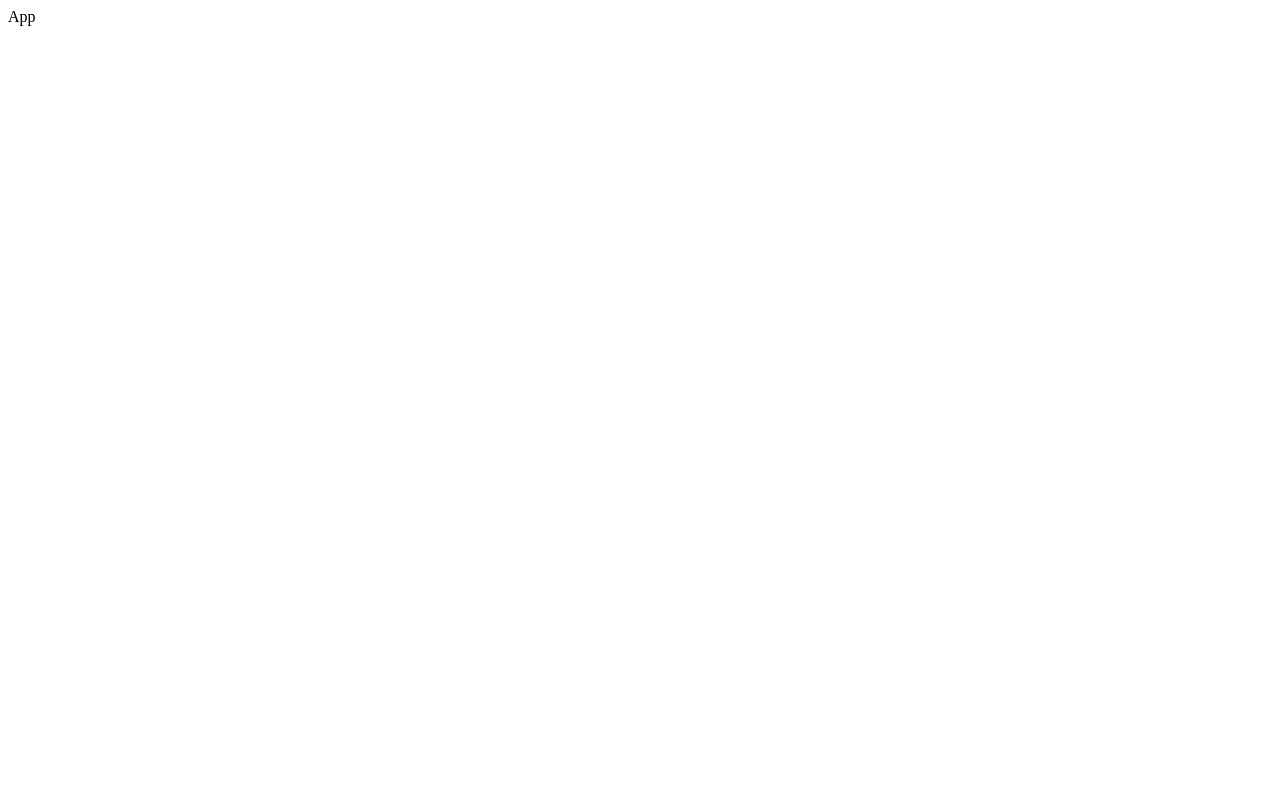
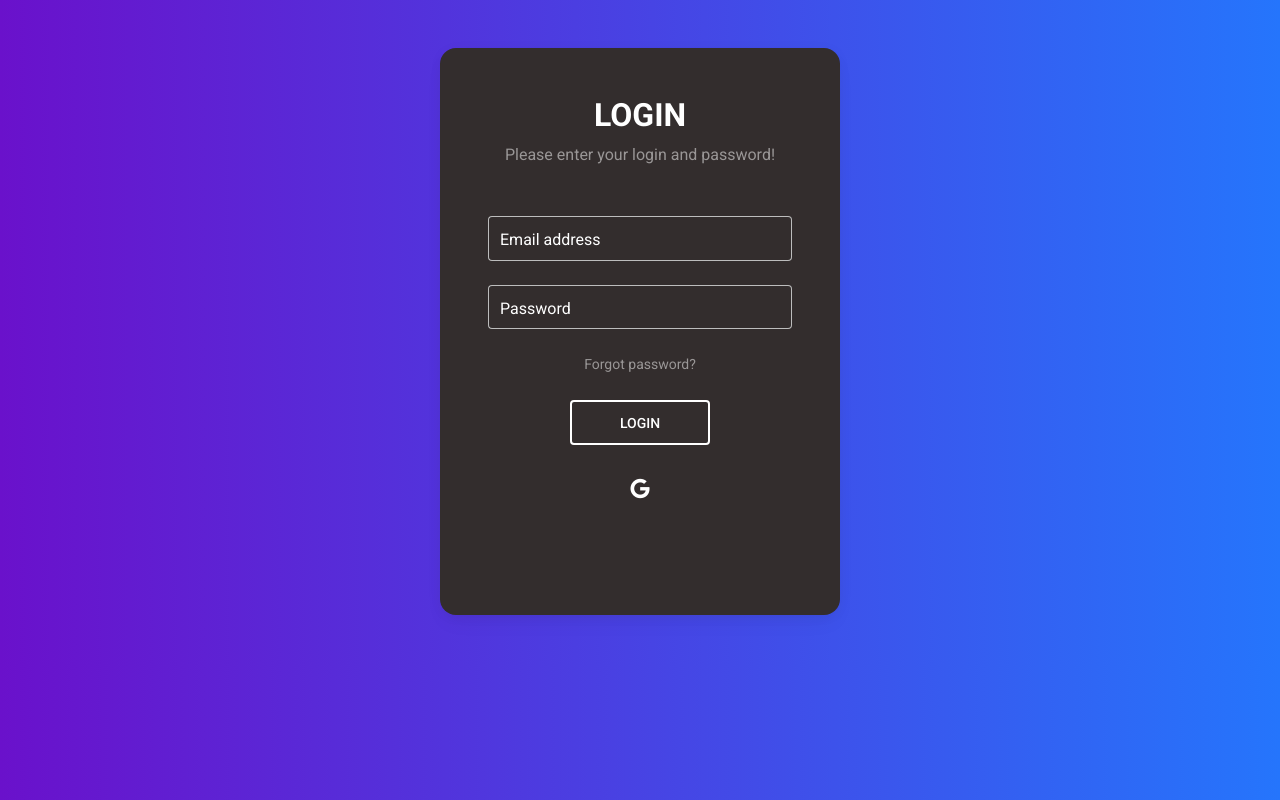
Before and after one commit to RaudamITA/Andmebaaside_Projekt, a React app in the folder frontend/: page /register in a window 1280 px wide. Built offline with nearby package versions, Linux system fonts and the light colour scheme.

Commit message:
frontend

```diff
--- a/frontend/package.json
+++ b/frontend/package.json
@@ -3,11 +3,15 @@
 	"version": "0.1.0",
 	"private": true,
 	"dependencies": {
+		"@fortawesome/fontawesome-free": "^6.2.1",
 		"@testing-library/jest-dom": "^5.16.5",
 		"@testing-library/react": "^13.4.0",
 		"@testing-library/user-event": "^13.5.0",
+		"bootstrap": "^5.2.3",
+		"mdb-react-ui-kit": "^5.1.0",
 		"react": "^18.2.0",
 		"react-dom": "^18.2.0",
+		"react-router-dom": "^6.6.1",
 		"react-scripts": "5.0.1",
 		"web-vitals": "^2.1.4"
 	},
--- a/frontend/public/index.html
+++ b/frontend/public/index.html
@@ -4,6 +4,10 @@
 		<meta charset="utf-8" />
 		<meta name="viewport" content="width=device-width, initial-scale=1" />
 		<meta name="description" content="Hotel Booking System" />
+		<link
+			href="https://fonts.googleapis.com/css?family=Roboto:300,400,500,700&display=swap"
+			rel="stylesheet"
+		/>
 		<title>React App</title>
 	</head>
 	<body>
--- a/frontend/src/components/App.js
+++ b/frontend/src/components/App.js
@@ -1,3 +1,13 @@
+import { useState } from "react";
+import Login from "./Login.js";
+
 export default function App() {
-	return <div className="App">App</div>;
+	const [user, setUser] = useState(null);
+	const [isLoggedIn, setIsLoggedIn] = useState(false);
+
+	if (user !== null) {
+		setIsLoggedIn(true);
+	}
+
+	return isLoggedIn ? <div>no login</div> : <Login />;
 }
--- /dev/null
+++ b/frontend/src/components/Login.css
@@ -0,0 +1,18 @@
+body {
+	/* fallback for old browsers */
+	background: #6a11cb;
+
+	/* Chrome 10-25, Safari 5.1-6 */
+	background: -webkit-linear-gradient(
+		to right,
+		rgba(106, 17, 203, 1),
+		rgba(37, 117, 252, 1)
+	);
+
+	/* W3C, IE 10+/ Edge, Firefox 16+, Chrome 26+, Opera 12+, Safari 7+ */
+	background: linear-gradient(
+		to right,
+		rgba(106, 17, 203, 1),
+		rgba(37, 117, 252, 1)
+	);
+}
--- /dev/null
+++ b/frontend/src/components/Login.js
@@ -0,0 +1,127 @@
+import react from "react";
+import { useNavigate } from "react-router-dom";
+import "./Login.css";
+import "mdb-react-ui-kit/dist/css/mdb.min.css";
+import "@fortawesome/fontawesome-free/css/all.min.css";
+import {
+	MDBBtn,
+	MDBContainer,
+	MDBRow,
+	MDBCol,
+	MDBCard,
+	MDBCardBody,
+	MDBInput,
+	MDBIcon,
+} from "mdb-react-ui-kit";
+
+export default function Login() {
+	const navigate = useNavigate();
+	var userData = {
+		role: "regular",
+		username: "bob",
+		password: "bob",
+		email: "bob",
+		first_name: "bob",
+		last_name: "bob",
+		phone: "1873246",
+		address: "Su ema",
+		create_permission: false,
+		read_permission: false,
+		update_permission: false,
+		delete_permission: false,
+	};
+	function createUser() {
+		fetch("http://localhost:8000/users/create", {
+			method: "POST",
+			headers: {
+				"Content-Type": "application/json",
+			},
+			body: JSON.stringify(userData),
+		})
+			.then((response) => response.json())
+			.then((data) => console.log(data));
+	}
+
+	const signUp = () => {
+		navigate("/register");
+	};
+
+	return (
+		<MDBContainer fluid>
+			<MDBRow className="d-flex justify-content-center align-items-center h-100">
+				<MDBCol col="12">
+					<MDBCard
+						className="bg-dark text-white my-5 mx-auto"
+						style={{ borderRadius: "1rem", maxWidth: "400px" }}
+					>
+						<MDBCardBody className="p-5 d-flex flex-column align-items-center mx-auto w-100">
+							<h2 className="fw-bold mb-2 text-uppercase">
+								Login
+							</h2>
+							<p className="text-white-50 mb-5">
+								Please enter your login and password!
+							</p>
+
+							<MDBInput
+								wrapperClass="mb-4 mx-5 w-100"
+								labelClass="text-white"
+								label="Username"
+								id="formControlLg"
+								type="username"
+								size="lg"
+							/>
+							<MDBInput
+								wrapperClass="mb-4 mx-5 w-100"
+								labelClass="text-white"
+								label="Password"
+								id="formControlLg"
+								type="password"
+								size="lg"
+							/>
+
+							<p className="small mb-3 pb-lg-2">
+								<a class="text-white-50" href="#!">
+									Forgot password?
+								</a>
+							</p>
+							<MDBBtn
+								outline
+								className="mx-2 px-50"
+								color="white"
+								size="lg"
+							>
+								Login
+							</MDBBtn>
+							<div>
+								<p className="mt-5 mb-0">
+									Don't have an account?{" "}
+									<a
+										href="#!"
+										class="text-white-50 fw-bold"
+										onClick={signUp}
+									>
+										Sign Up
+									</a>
+								</p>
+							</div>
+						</MDBCardBody>
+					</MDBCard>
+				</MDBCol>
+			</MDBRow>
+		</MDBContainer>
+	);
+}
+
+//return (
+//	<button
+//		onClick={createUser}
+//		style={{
+//			textAlign: "center",
+//			width: "100px",
+//			border: "1px solid gray",
+//			borderRadius: "5px",
+//		}}
+//	>
+//		Send data to backend
+//	</button>
+//);
--- /dev/null
+++ b/frontend/src/components/Register.js
@@ -0,0 +1,120 @@
+import react from "react";
+import "./Login.css";
+import "mdb-react-ui-kit/dist/css/mdb.min.css";
+import "@fortawesome/fontawesome-free/css/all.min.css";
+import {
+	MDBBtn,
+	MDBContainer,
+	MDBRow,
+	MDBCol,
+	MDBCard,
+	MDBCardBody,
+	MDBInput,
+	MDBIcon,
+} from "mdb-react-ui-kit";
+
+export default function Register() {
+	var userData = {
+		role: "regular",
+		username: "bob",
+		password: "bob",
+		email: "bob",
+		first_name: "bob",
+		last_name: "bob",
+		phone: "1873246",
+		address: "Su ema",
+		create_permission: false,
+		read_permission: false,
+		update_permission: false,
+		delete_permission: false,
+	};
+	function createUser() {
+		fetch("http://localhost:8000/users/create", {
+			method: "POST",
+			headers: {
+				"Content-Type": "application/json",
+			},
+			body: JSON.stringify(userData),
+		})
+			.then((response) => response.json())
+			.then((data) => console.log(data));
+	}
+
+	return (
+		<MDBContainer fluid>
+			<MDBRow className="d-flex justify-content-center align-items-center h-100">
+				<MDBCol col="12">
+					<MDBCard
+						className="bg-dark text-white my-5 mx-auto"
+						style={{ borderRadius: "1rem", maxWidth: "400px" }}
+					>
+						<MDBCardBody className="p-5 d-flex flex-column align-items-center mx-auto w-100">
+							<h2 className="fw-bold mb-2 text-uppercase">
+								Login
+							</h2>
+							<p className="text-white-50 mb-5">
+								Please enter your login and password!
+							</p>
+
+							<MDBInput
+								wrapperClass="mb-4 mx-5 w-100"
+								labelClass="text-white"
+								label="Email address"
+								id="formControlLg"
+								type="email"
+								size="lg"
+							/>
+							<MDBInput
+								wrapperClass="mb-4 mx-5 w-100"
+								labelClass="text-white"
+								label="Password"
+								id="formControlLg"
+								type="password"
+								size="lg"
+							/>
+
+							<p className="small mb-3 pb-lg-2">
+								<a class="text-white-50" href="#!">
+									Forgot password?
+								</a>
+							</p>
+							<MDBBtn
+								outline
+								className="mx-2 px-5"
+								color="white"
+								size="lg"
+							>
+								Login
+							</MDBBtn>
+
+							<div className="d-flex flex-row mt-3 mb-5">
+								<MDBBtn
+									tag="a"
+									color="none"
+									className="m-3"
+									style={{ color: "white" }}
+								>
+									<MDBIcon fab icon="google" size="lg" />
+								</MDBBtn>
+							</div>
+						</MDBCardBody>
+					</MDBCard>
+				</MDBCol>
+			</MDBRow>
+		</MDBContainer>
+	);
+}
+
+//return (
+//	<button
+//		onClick={createUser}
+//		style={{
+//			textAlign: "center",
+//			width: "100px",
+//			border: "1px solid gray",
+//			borderRadius: "5px",
+//		}}
+//	>
+//		Send data to backend
+//	</button>
+//);
--- /dev/null
+++ b/frontend/src/index.css
@@ -0,0 +1,3 @@
+body {
+	font-family: Roboto, Helvetica, Arial, sans-serif;
+}
--- a/frontend/src/index.js
+++ b/frontend/src/index.js
@@ -1,10 +1,15 @@
 import React from "react";
 import ReactDOM from "react-dom/client";
+import { BrowserRouter, Routes, Route } from "react-router-dom";
 import App from "./components/App";
+import Register from "./components/Register";
 
 const root = ReactDOM.createRoot(document.getElementById("root"));
 root.render(
-	<React.StrictMode>
-		<App />
-	</React.StrictMode>
+	<BrowserRouter>
+		<Routes>
+			<Route path="/" element={<App />} />
+			<Route path="/register" element={<Register />} />
+		</Routes>
+	</BrowserRouter>
 );
```
Also changed, not shown: 1 other file.
